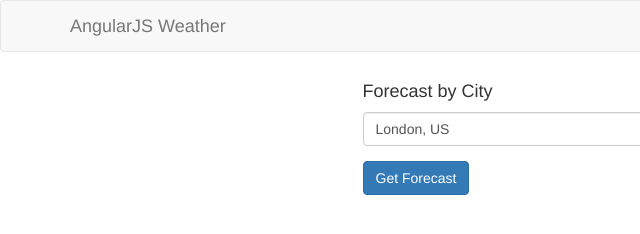
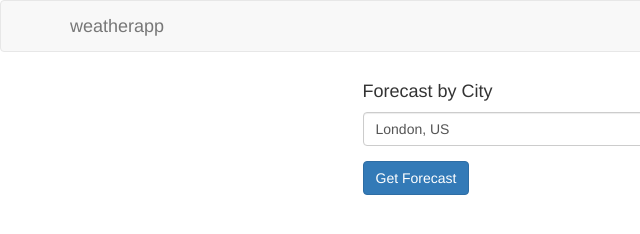
Before and after one commit to joh0531/weatherapp, a plain HTML site: page index.html in a window 1280 px wide. Shown: the full height of the page, 0-640 px from the left. Drawn offline with nearby package versions, Linux system fonts and the light colour scheme; some packages are replaced by stand-ins of ours.

Commit message:
finished README.md and updated titles for index.html

```diff
--- a/index.html
+++ b/index.html
@@ -1,7 +1,7 @@
 <!DOCTYPE html>
 <html lang="en-us" ng-app="weatherApp">
     <head>
-        <title>AngularJS Weather Forecast SPA</title>
+        <title>weatherapp</title>
         <meta http-equiv="X-UA-Compatible" content="IE=Edge">
         <meta charset="UTF-8">
 
@@ -26,7 +26,7 @@
 			<nav class="navbar navbar-default">
 			<div class="container">
 				<div class="navbar-header">
-					<a class="navbar-brand" href="/">AngularJS Weather</a>
+					<a class="navbar-brand" href="/">weatherapp</a>
 				</div>
 
 				<ul class="nav navbar-nav navbar-right">
```
Also changed, not shown: 1 other file.
